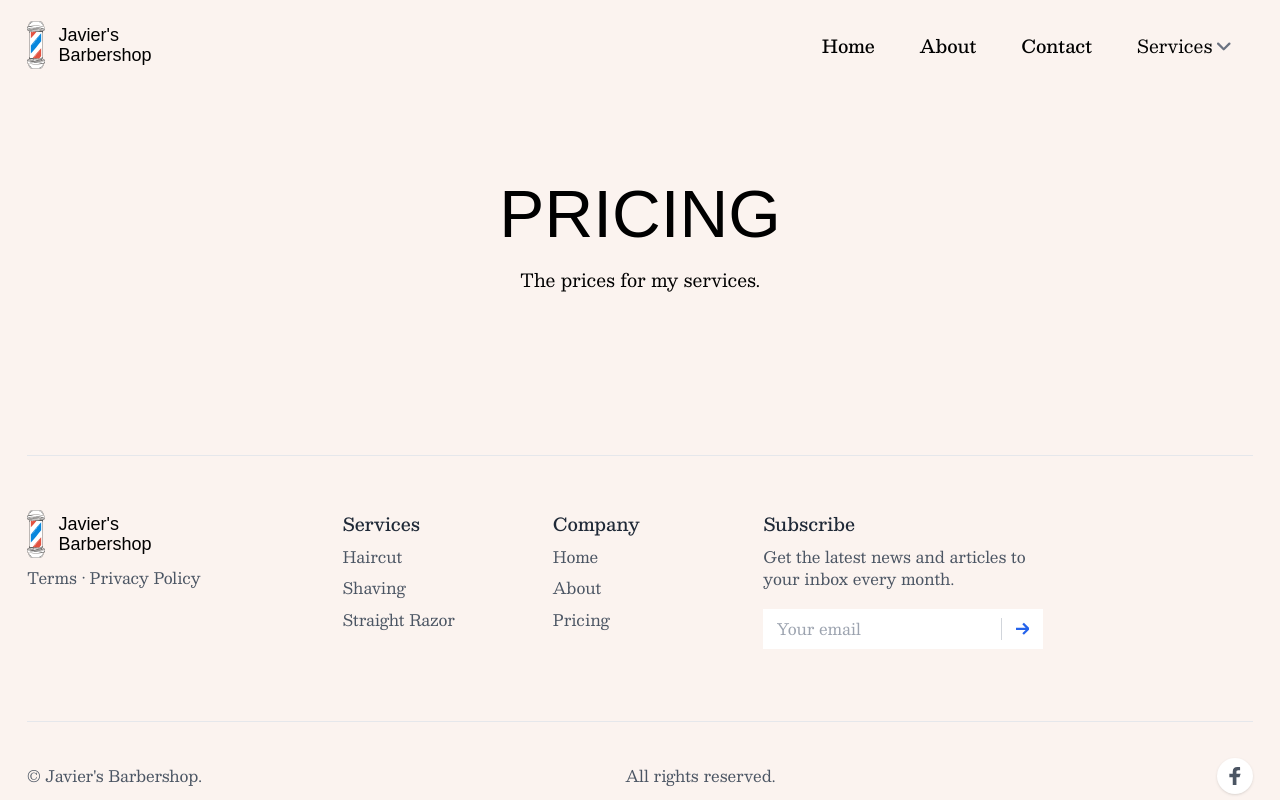
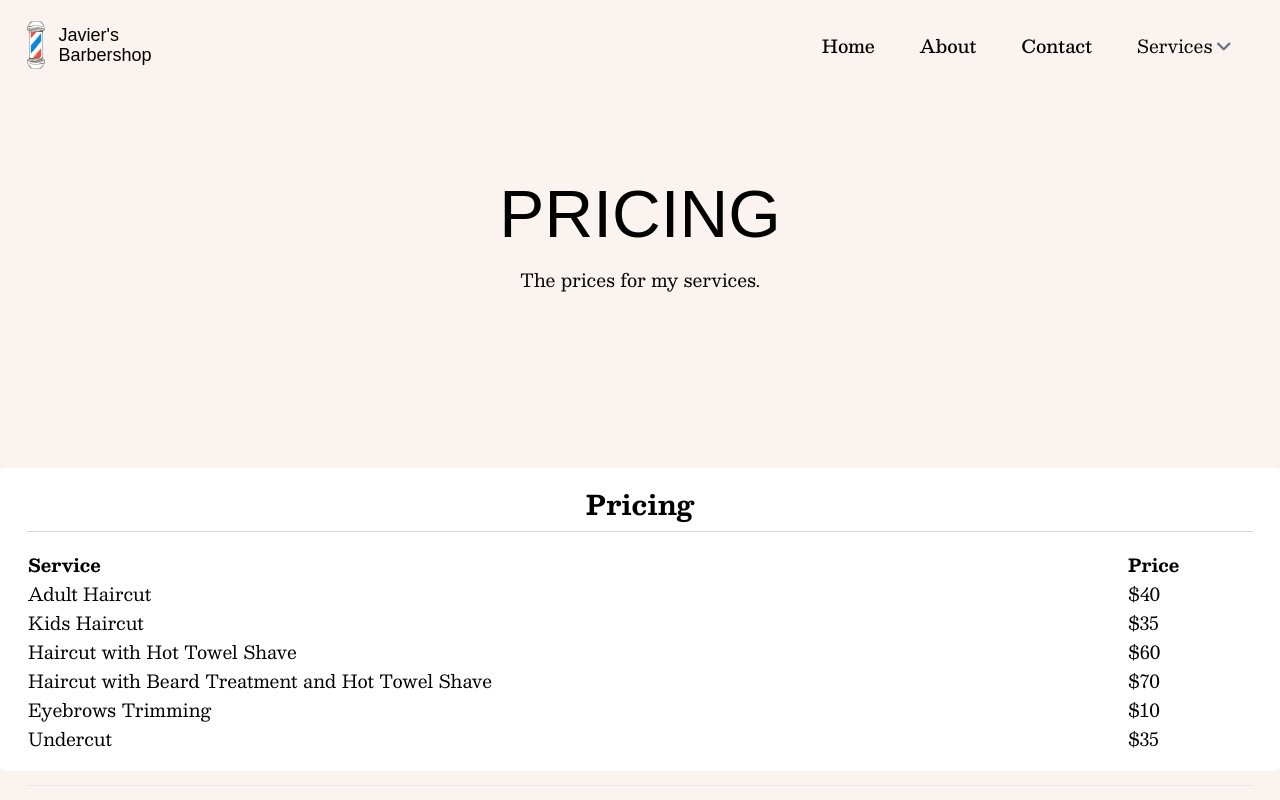
Before and after one commit to zackmorgs/javier, a Next.js app: page /pricing in a window 1280 px wide. Shown: the top 800 px of the page. Built offline with nearby package versions, Linux system fonts and the light colour scheme; a web font is replaced by a local one.

Commit message:
made ugly pricing table

```diff
--- a/app/(default)/page.tsx
+++ b/app/(default)/page.tsx
@@ -3,7 +3,7 @@ import Services from '@/components/services-homepage';
 import Hours from '@/components/hours';
 import BarbershopMap from '@/components/barbershop-map';
 import ReviewsHomepage from '@/components/reviews-homepage';
-
+import Cta from '@/components/cta';
 export default function Home() {
   return (
     <>
@@ -16,7 +16,7 @@ export default function Home() {
           <BarbershopMap />
         </div>
       </div>
-
+      <Cta/>
 
     </>
   )
--- a/app/globals.scss
+++ b/app/globals.scss
@@ -81,7 +81,7 @@ body {
   color: white;
   padding: 1rem;
   text-align: center;
-  transition: background-color .3s ease, transform .3s ease;
+  transition: background-color .3s ease;
   border-radius:0.25rem;
 }
 
@@ -97,6 +97,7 @@ body {
 
 .btn-primary {
   background:linear-gradient(180deg, #0887dd, saturate(lighten(#0887dd, 5%), 10%));
+  transition: background-color .3s ease;
 }
 .btn-primary:hover {
   background:linear-gradient(180deg, lighten(#0887dd, 10%), saturate(lighten(#0887dd, 10%), 15%));
@@ -106,7 +107,7 @@ body {
 }
 .btn-secondary {
   background:linear-gradient(180deg, #e9351f, lighten(#e9351f, 5%));
-
+  transition: background-color .3s ease;
 }
 
 .btn-secondary:hover {
--- a/app/pricing/page.tsx
+++ b/app/pricing/page.tsx
@@ -1,9 +1,13 @@
 import Hero from "@/components/ui/hero"
+import Pricing from "@/components/pricing"
 
 export default function Page() {
     return (
-        <Hero title="Pricing">
-            <p>The prices for my services.</p>
-        </Hero>
+        <>
+            <Hero title="Pricing">
+                <p>The prices for my services.</p>
+            </Hero>
+            <Pricing />
+        </>
     )
 }
--- a/app/services/shaving/page.tsx
+++ b/app/services/shaving/page.tsx
@@ -40,11 +40,11 @@ export default function Page() {
             </Hero>
             <section id="about-shaving">
                 <div className="xl:max-w-6xl mx-auto py-3 block md:flex md:flex-row">
-                    <div className="px-5 sm:px-6 w-1/3">
+                    <div className="px-5 sm:px-6 md:w-1/3">
                         <Image src="/img/services/straight-razor.jpg" alt="Straight Razor for Shaving" width={375} height={375} />
                     </div>
-                    <div className="px-5 sm:px-6 w-2/3">
-                        <div className="border-b border-gray-300 pb-2 mb-4 inline-block">
+                    <div className="px-5 sm:px-6 md:w-2/3">
+                        <div className="border-b border-gray-300 pb-2 mb-4 pt-4 md:pt-0">
                             <TitleMd>
                                 About Shaving
                             </TitleMd>
--- a/app/services/straight-razor/page.tsx
+++ b/app/services/straight-razor/page.tsx
@@ -10,10 +10,10 @@ export default function Page() {
             </Hero>
             <section id="about-straight-razor">
                 <div className="xl:max-w-6xl mx-auto py-3 block md:flex md:flex-row">
-                    <div className="px-5 sm:px-6 w-1/3">
-                        <Image src="/img/services/straight-razor.jpg" width={375} height={375} alt="Straight Razor for shaves and haircuts" />
+                    <div className="px-5 sm:px-6 py-3 md:w-1/3">
+                        <Image src="/img/services/straight-razor.jpg" width={375} height={375} alt="Straight Razor for shaves and haircuts" className="w-full" />
                     </div>
-                    <div className="px-5 sm:px-6 w-2/3">
+                    <div className="px-5 sm:px-6 md:w-2/3">
                         <div className="border-b border-gray-300 pb-2 mb-4">
                             <TitleMd>
                                 About Straight Razor Shaves and Cuts
@@ -23,7 +23,7 @@ export default function Page() {
                             Embrace the timeless tradition of a straight razor shave, a hallmark of classic barbering. Known for its precision and closeness, the straight razor provides a shave that is not only clean but also an experience in itself.
                         </p>
                         <p className="mb-3">
-                            Each shave begins with a thorough preparation of your skin, using high-quality pre-shave oils and hot towels to soften the beard and open up the pores. This prep work ensures a comfortable shave, reducing the risk of irritation and ingrown hairs.
+                            Each shave begins with a thorough preparation of your skin, using high-quality pre-shave oils and to soften the beard and open up the pores. This prep work ensures a comfortable shave, reducing the risk of irritation and ingrown hairs.
                         </p>
                         <p className="mb-3">
                             The straight razor then glides smoothly, offering meticulous attention to every contour of your face. It's not just about removing hair; it's a ritual that pampers your skin, leaving it exceptionally smooth and rejuvenated.
--- /dev/null
+++ b/components/pricing.tsx
@@ -0,0 +1,70 @@
+import { TitleMd } from "./ui/title"
+export default function Pricing() {
+    const services = [
+        {
+            name:"Adult Haircut",
+            price: "$40"
+        },
+        {
+            name:"Kids Haircut",
+            price: "$35"
+        },
+        {
+            name:"Haircut with Hot Towel Shave",
+            price: "$60"
+        },
+        {
+            name:"Haircut with Beard Treatment and Hot Towel Shave",
+            price: "$70"
+        },
+        {
+            name:"Eyebrows Trimming",
+            price: "$10"
+        },
+        {
+            name:"Undercut",
+            price: "$35"
+        }
+    ]
+    return (
+        <section id="pricing">
+            <div className="xl:max-w-6xl mx-auto py-3 block">
+                <div className="px-5 sm:px-6 py-4 bg-white rounded">
+                    <div className="border-b border-gray-300 pb-2 mb-4 text-center">
+                        <TitleMd>
+                            Pricing
+                        </TitleMd>
+                    </div>
+                    <div className="">
+                        <table className="table w-full">
+                            <thead className="table-header-group font-bold">
+                                <tr>
+                                    <td>
+                                        Service
+                                    </td>
+                                    <td>
+                                        Price
+                                    </td>
+                                </tr>
+                            </thead>
+                            <tbody>
+                                {services.map((service, index, array)=>{
+                                    return (
+                                        <tr key={index} className="table-row">
+                                            <td>
+                                                {service.name}
+                                            </td>
+                                            <td>
+                                                {service.price}
+                                            </td>
+                                        </tr>
+                                    )
+                                })}
+                            </tbody>
+                        </table>
+                    </div>
+                </div>
+            </div>
+        </section>
+    )
+}
```
